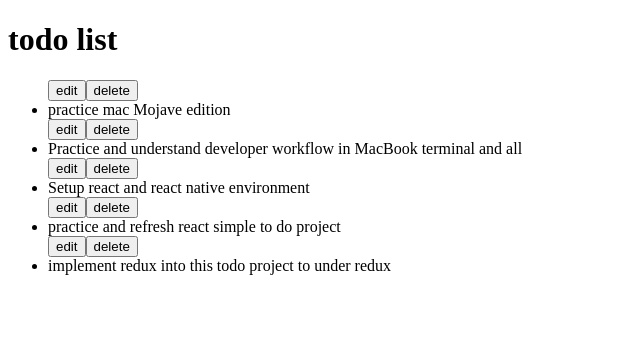
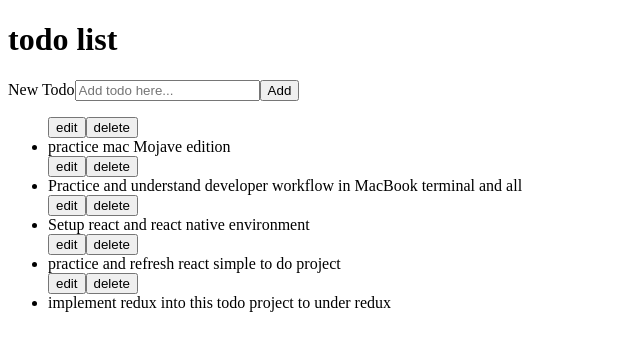
Before and after one commit to jimmy0705/react-refersher-project, a React (Create React App) app: page / in a window 1280 px wide. Shown: the top 350 px of the page, without its empty margins (0-640 px from the left). Built offline with nearby package versions, Linux system fonts and the light colour scheme.

Commit message:
new todo foprm created and add todo to todolist event succesfully added

```diff
--- /dev/null
+++ b/src/CreateTodo.js
@@ -0,0 +1,55 @@
+import { Component } from 'react'
+
+export default class CreateTodo extends Component {
+
+    constructor(props){
+        super(props)
+        this.state={task:""}
+        this.handerChange = this.handerChange.bind(this)
+        this.handerSubmit = this.handerSubmit.bind(this)
+    }
+
+    handerChange(e){
+       // console.log(e.target.value)
+        this.setState(
+            {
+                task:e.target.value
+            }
+        )
+    }
+
+    handerSubmit(e){
+        e.preventDefault()
+       // alert(" ad todo submit button clicked")
+       console.log(this.state.task)
+      // console.log(this.props.create)
+       this.props.create(this.state)
+       this.setState({
+           task:""
+       })
+
+    }
+
+    render() {
+        return (
+            <div>
+             <form onSubmit={this.handerSubmit}>
+                 <label>New Todo</label>
+                 <input
+                 type="text"
+                 name="task"
+                 placeholder="Add todo here..."
+                 value={this.state.task}
+                 onChange={this.handerChange}
+                 required
+                 />
+
+                 <button>Add</button>
+
+             </form>
+
+
+            </div>
+        )
+    }
+}
--- a/src/TodoList.js
+++ b/src/TodoList.js
@@ -1,5 +1,6 @@
 import { Component } from 'react'
 import Todo from './Todo'
+import CreateTodo from "./CreateTodo"
 
 export default class TodoList extends Component {
     constructor(props){
@@ -7,13 +8,25 @@ export default class TodoList extends Component {
         this.state={todos:
             [{task:"practice mac Mojave edition "},{task:"Practice and understand developer workflow in MacBook terminal and all"},{task:"Setup react and react native environment"},{task:"practice and refresh react simple to do project"},{task:"implement redux into this todo project to under redux"}
         ]}
+
+        this.handlerCreate= this.handlerCreate.bind(this)
+    }
+
+    handlerCreate(newTodo){
+        console.log(newTodo)
+        console.log(this.state.todos)
+        this.setState({
+           todos:[...this.state.todos,newTodo]
+        })
     }
     render() {
         return (
             <div>
                 <h1>todo list</h1>
+                <CreateTodo create={this.handlerCreate} />
+
                 <ul>
-                   {this.state.todos.map(todo=><Todo todo={todo.task}/>)}
+                   {this.state.todos.map((todo,index)=><Todo todo={todo.task} key={index}/>)}
                 </ul>
             </div>
         )
```
